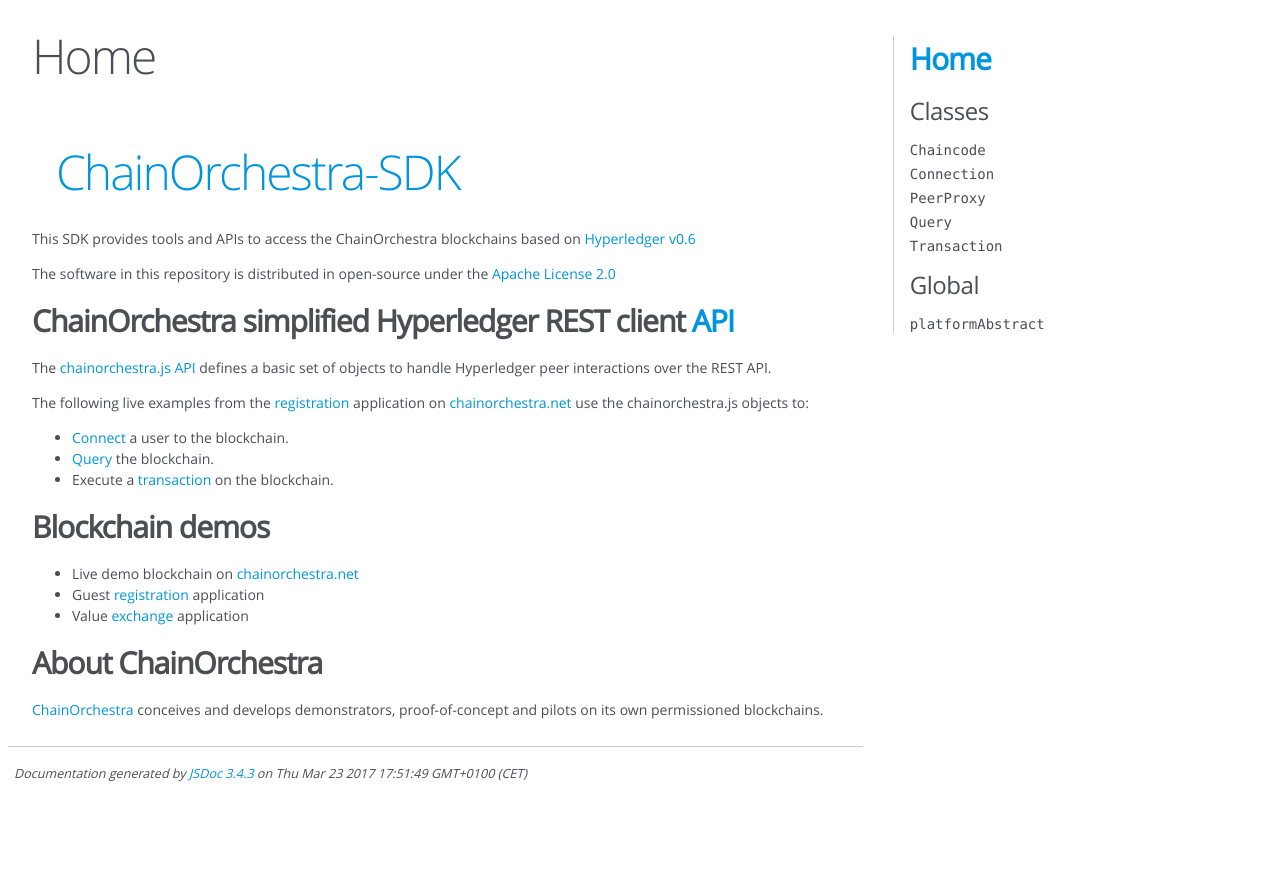
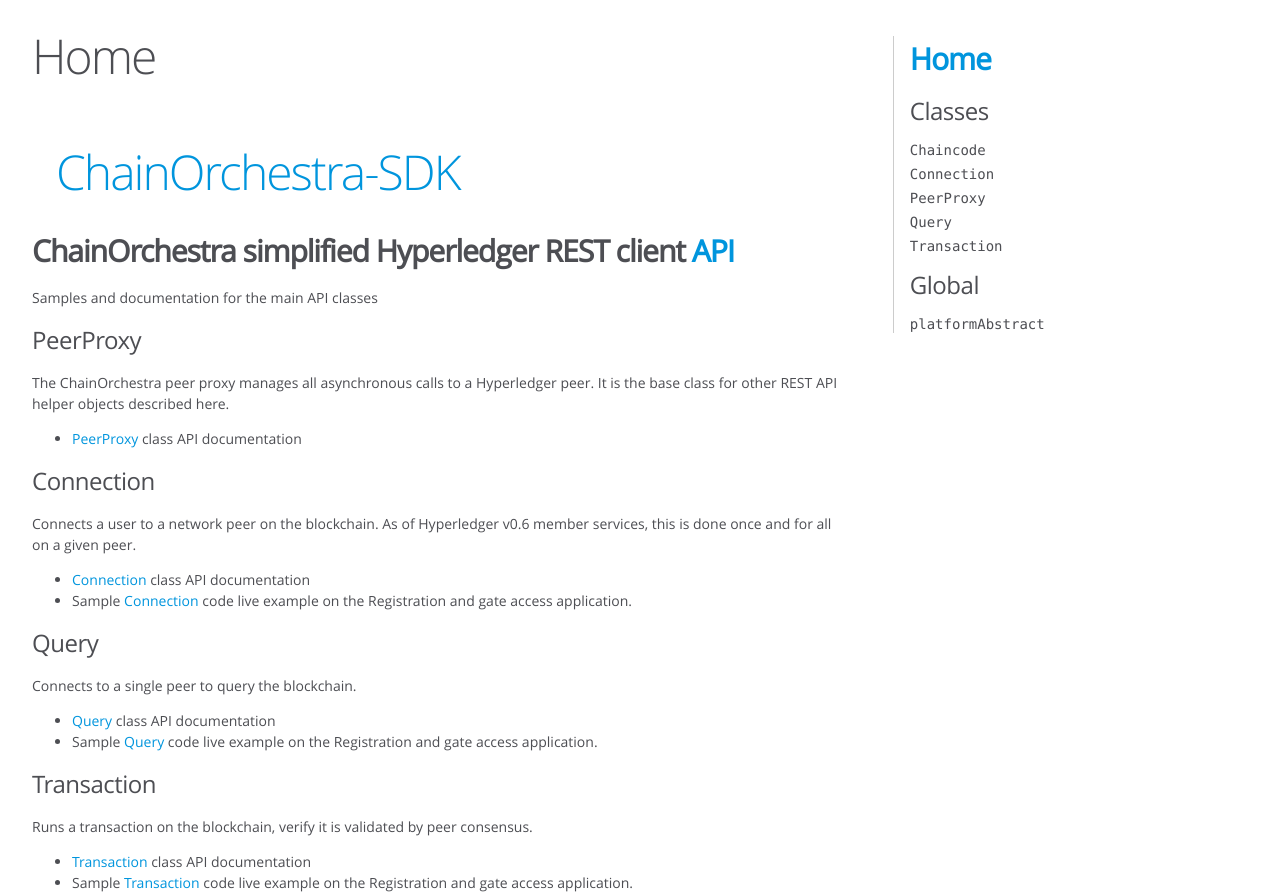
Before and after one commit to ChainOrchestra/ChainOrchestra-SDK, a plain HTML site: page docs/index.html in a window 1280 px wide. Shown: the top 896 px of the page. Before the commit the page ends 800 px from the top, so only its background shows below. Drawn offline with Linux system fonts and the light colour scheme.

Commit message:
API doc local README

```diff
--- a/docs/index.html
+++ b/docs/index.html
@@ -43,26 +43,28 @@
 
 
     <section>
-        <article><h1><a href="https://github.com/ChainOrchestra/ChainOrchestra-SDK">ChainOrchestra-SDK</a></h1><p>This SDK provides tools and APIs to access the ChainOrchestra blockchains based on
-<a href="http://hyperledger-fabric.readthedocs.io/en/v0.6/API/CoreAPI.html">Hyperledger v0.6</a></p>
-<p>The software in this repository is distributed in open-source under the
-<a href="https://www.apache.org/licenses/LICENSE-2.0">Apache License 2.0</a></p>
-<h2>ChainOrchestra simplified Hyperledger REST client <a href="https://chainorchestra.github.io/ChainOrchestra-SDK/index.html">API</a></h2><p>The <a href="https://chainorchestra.github.io/ChainOrchestra-SDK/index.html">chainorchestra.js API</a> defines
-a basic set of objects to handle Hyperledger peer interactions over the REST API.</p>
-<p>The following live examples from the <a href="http://chainorchestra.net/#/4">registration</a> application on
-<a href="http://chainorchestra.net">chainorchestra.net</a> use the chainorchestra.js objects to:</p>
+        <article><h1><a href="https://github.com/ChainOrchestra/ChainOrchestra-SDK">ChainOrchestra-SDK</a></h1><h2>ChainOrchestra simplified Hyperledger REST client <a href="https://chainorchestra.github.io/ChainOrchestra-SDK/index.html">API</a></h2><p>Samples and documentation for the main API classes </p>
+<h3>PeerProxy</h3><p>The ChainOrchestra peer proxy manages all asynchronous calls to a Hyperledger peer.
+It is the base class for other REST API helper objects described here. </p>
 <ul>
-<li><a href="http://chainorchestra.net/ChainOrchestra-SDK/sampleConnection.html">Connect</a> a user to the blockchain.</li>
-<li><a href="http://chainorchestra.net/ChainOrchestra-SDK/sampleQuery.html">Query</a> the blockchain.</li>
-<li>Execute a <a href="http://chainorchestra.net/ChainOrchestra-SDK/sampleTransaction.html">transaction</a> on the blockchain.</li>
+<li><a href="PeerProxy.html">PeerProxy</a> class API documentation</li>
 </ul>
-<h2>Blockchain demos</h2><ul>
-<li>Live demo blockchain on <a href="http://chainorchestra.net">chainorchestra.net</a></li>
-<li>Guest <a href="http://chainorchestra.net/#/4">registration</a> application</li>
-<li>Value <a href="http://chainorchestra.net/#/5">exchange</a> application</li>
+<h3>Connection</h3><p>Connects a user to a network peer on the blockchain.
+As of Hyperledger v0.6 member services, this is done once and for all on a given peer.</p>
+<ul>
+<li><a href="Connection.html">Connection</a> class API documentation</li>
+<li>Sample <a href="http://chainorchestra.net/ChainOrchestra-SDK/sampleConnection.html">Connection</a> code live example on the Registration and gate access application.</li>
 </ul>
-<h2>About ChainOrchestra</h2><p><a href="http://chainorchestra.com">ChainOrchestra</a> conceives and develops demonstrators,
-proof-of-concept and pilots on its own permissioned blockchains.</p></article>
+<h3>Query</h3><p>Connects to a single peer to query the blockchain.</p>
+<ul>
+<li><a href="Query.html">Query</a> class API documentation</li>
+<li>Sample <a href="http://chainorchestra.net/ChainOrchestra-SDK/sampleQuery.html">Query</a> code live example on the Registration and gate access application.</li>
+</ul>
+<h3>Transaction</h3><p>Runs a transaction on the blockchain, verify it is validated by peer consensus.</p>
+<ul>
+<li><a href="Transaction.html">Transaction</a> class API documentation</li>
+<li>Sample <a href="http://chainorchestra.net/ChainOrchestra-SDK/sampleTransaction.html">Transaction</a> code live example on the Registration and gate access application.</li>
+</ul></article>
     </section>
 
 
@@ -79,7 +81,7 @@
 <br class="clear">
 
 <footer>
-    Documentation generated by <a href="https://github.com/jsdoc3/jsdoc">JSDoc 3.4.3</a> on Thu Mar 23 2017 17:51:49 GMT+0100 (CET)
+    Documentation generated by <a href="https://github.com/jsdoc3/jsdoc">JSDoc 3.4.3</a> on Fri Mar 24 2017 16:03:03 GMT+0100 (CET)
 </footer>
 
 <script> prettyPrint(); </script>
```
Also changed, not shown: docs/Chaincode.html (+1 -1 lines), docs/Connection.html (+1 -1 lines), docs/PeerProxy.html (+1 -1 lines), docs/Query.html (+1 -1 lines), docs/Transaction.html (+1 -1 lines), docs/chainorchestra.js.html (+1 -1 lines), docs/global.html (+1 -1 lines), docs/README.md (added).
